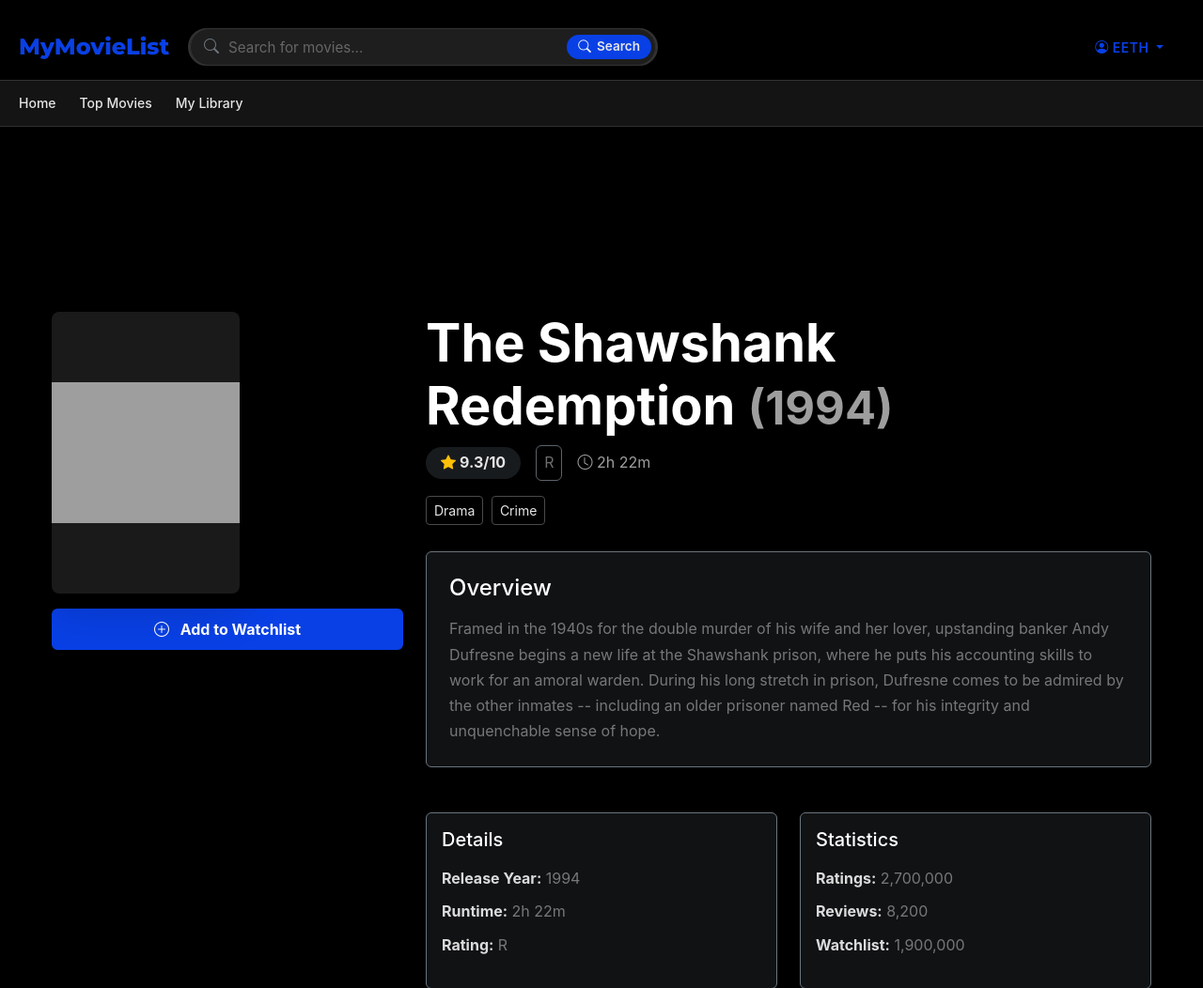
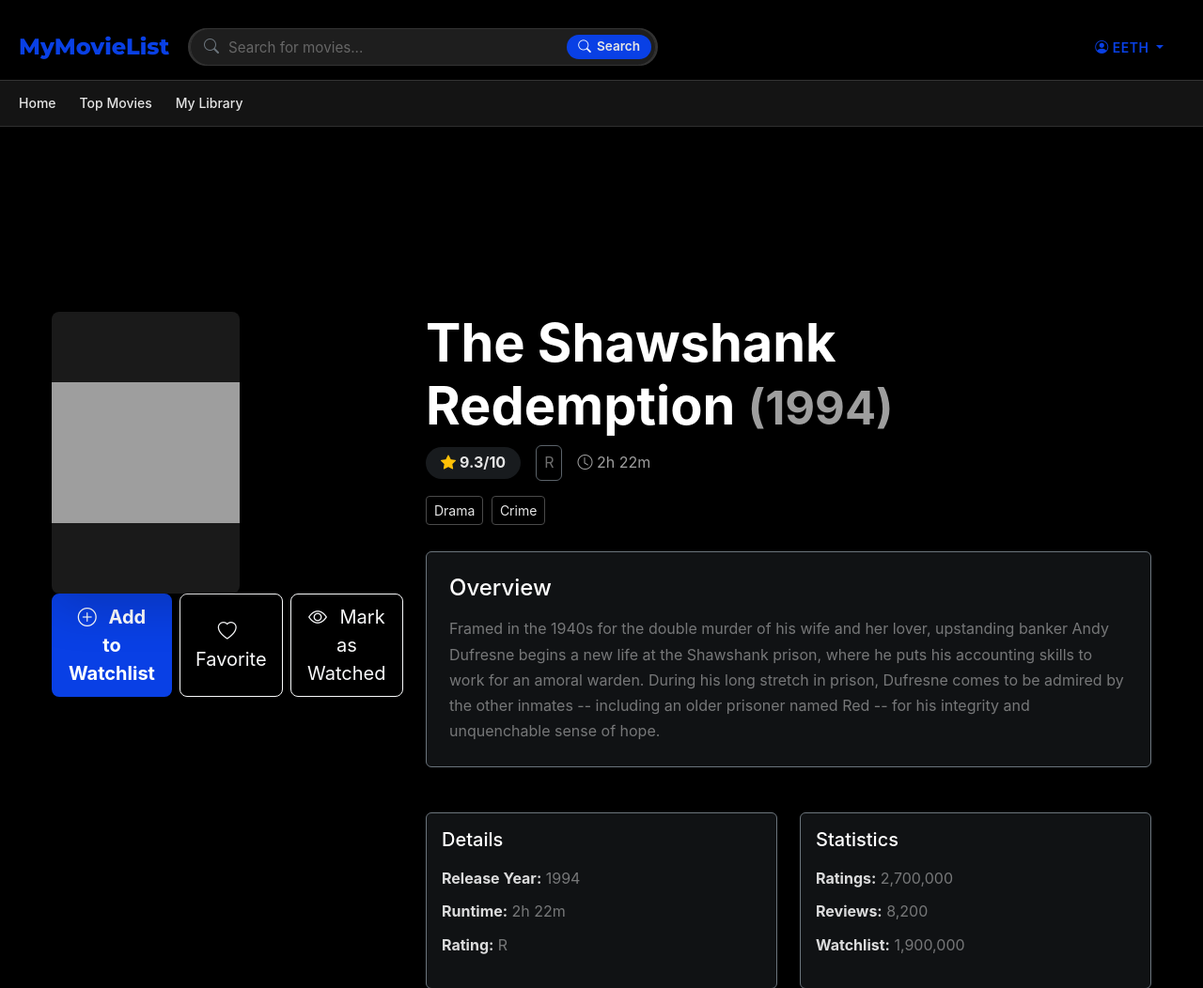
Before and after one commit to littledefbhe/MyMoveList_Website, a Flask app: page /movie/1 in a window 1280 px wide. Shown: the top 1052 px of the page at 94% size. Run offline with Flask 3, Linux system fonts and the light colour scheme; a user stored in the database is signed in; grey boxes are pictures that could not be loaded.

Commit message:
Changed the format of the UI buttons on movie cards and added new buttons

```diff
--- a/board/static/js/watchlist.js
+++ b/board/static/js/watchlist.js
@@ -1,7 +1,62 @@
-// Watchlist functionality
-async function toggleWatchlist(movieId) {
+// Helper function to show notification
+function showNotification(message, type = 'success') {
+    const notification = document.createElement('div');
+    notification.className = `notification ${type} show`;
+    notification.textContent = message;
+    document.body.appendChild(notification);
+
+    // Remove notification after 3 seconds
+    setTimeout(() => {
+        notification.classList.add('fade-out');
+        setTimeout(() => notification.remove(), 300);
+    }, 3000);
+}
+
+// Add notification styles if they don't exist
+if (!document.getElementById('notification-styles')) {
+    const style = document.createElement('style');
+    style.id = 'notification-styles';
+    style.textContent = `
+        .notification {
+            position: fixed;
+            bottom: 20px;
+            right: 20px;
+            padding: 12px 24px;
+            border-radius: 4px;
+            color: white;
+            font-weight: 500;
+            z-index: 1000;
+            opacity: 0;
+            transform: translateY(20px);
+            transition: opacity 0.3s, transform 0.3s;
+            box-shadow: 0 4px 12px rgba(0, 0, 0, 0.15);
+        }
+
+        .notification.show {
+            opacity: 1;
+            transform: translateY(0);
+        }
+
+        .notification.success {
+            background-color: #28a745;
+        }
+
+        .notification.error {
+            background-color: #dc3545;
+        }
+
+        .fade-out {
+            opacity: 0 !important;
+            transform: translateY(20px) !important;
+        }
+    `;
+    document.head.appendChild(style);
+}
+
+// Generic function to toggle movie status
+async function toggleMovieStatus(endpoint, movieId, successMessage, errorMessage) {
     try {
-        const response = await fetch('/api/watchlist/toggle', {
+        const response = await fetch(`/api/${endpoint}/toggle`, {
             method: 'POST',
             headers: {
                 'Content-Type': 'application/json',
@@ -11,22 +66,47 @@ async function toggleWatchlist(movieId) {
         });
 
         if (!response.ok) {
-            throw new Error('Failed to update watchlist');
+            throw new Error(errorMessage);
         }
 
         const data = await response.json();
+        return { success: true, data };
+    } catch (error) {
+        console.error(`${errorMessage}:`, error);
+        showNotification(errorMessage, 'error');
+        return { success: false, error };
+    }
+}
 
-        // Update button state
-        const buttons = document.querySelectorAll(`.btn-watchlist[data-movie-id="${movieId}"]`);
+// Watchlist functionality
+async function toggleWatchlist(movieId) {
+    const { success, data } = await toggleMovieStatus(
+        'watchlist',
+        movieId,
+        'Failed to update watchlist'
+    );
+
+    if (success) {
+        // Update all watchlist buttons for this movie
+        const buttons = document.querySelectorAll(`[onclick*="toggleWatchlist(${movieId})"]`);
         buttons.forEach(button => {
+            const icon = button.querySelector('i');
             if (data.status === 'added to') {
-                button.classList.add('active');
-                button.innerHTML = '<i class="bi bi-check-circle"></i>';
+                button.classList.remove('btn-outline-light', 'btn-primary');
+                button.classList.add('btn-outline-danger');
+                if (icon) icon.className = 'bi bi-bookmark-check-fill';
                 button.title = 'Remove from watchlist';
+                if (button.textContent.includes('Add to Watchlist')) {
+                    button.innerHTML = '<i class="bi bi-bookmark-check-fill me-2"></i>Remove from Watchlist';
+                }
             } else {
-                button.classList.remove('active');
-                button.innerHTML = '<i class="bi bi-plus-circle"></i>';
+                button.classList.remove('btn-outline-danger');
+                button.classList.add('btn-outline-light', 'btn-primary');
+                if (icon) icon.className = 'bi bi-bookmark-plus';
                 button.title = 'Add to watchlist';
+                if (button.textContent.includes('Remove from Watchlist')) {
+                    button.innerHTML = '<i class="bi bi-plus-circle me-2"></i>Add to Watchlist';
+                }
             }
         });
 
@@ -36,22 +116,126 @@ async function toggleWatchlist(movieId) {
             movieCards.forEach(card => card.remove());
         }
 
-        return true;
-    } catch (error) {
-        console.error('Error updating watchlist:', error);
-        return false;
+        showNotification(`Movie ${data.status} your watchlist`);
     }
+
+    return success;
+}
+
+// Favorites functionality
+async function toggleFavorite(movieId) {
+    const { success, data } = await toggleMovieStatus(
+        'favorites',
+        movieId,
+        'Failed to update favorites'
+    );
+
+    if (success) {
+        // Update all favorite buttons for this movie
+        const buttons = document.querySelectorAll(`[onclick*="toggleFavorite(${movieId})"]`);
+        buttons.forEach(button => {
+            const icon = button.querySelector('i');
+            if (data.status === 'added to') {
+                button.classList.remove('btn-outline-light');
+                button.classList.add('btn-danger');
+                if (icon) icon.className = 'bi bi-heart-fill';
+                button.title = 'Remove from favorites';
+                if (button.textContent.includes('Favorite')) {
+                    button.innerHTML = '<i class="bi bi-heart-fill me-2"></i>Favorited';
+                }
+            } else {
+                button.classList.remove('btn-danger');
+                button.classList.add('btn-outline-light');
+                if (icon) icon.className = 'bi bi-heart';
+                button.title = 'Add to favorites';
+                if (button.textContent.includes('Favorited')) {
+                    button.innerHTML = '<i class="bi bi-heart me-2"></i>Favorite';
+                }
+            }
+        });
+
+        showNotification(`Movie ${data.status} your favorites`);
+    }
+
+    return success;
+}
+
+// Watched functionality
+async function toggleWatched(movieId) {
+    const { success, data } = await toggleMovieStatus(
+        'watched',
+        movieId,
+        'Failed to update watched status'
+    );
+
+    if (success) {
+        // Update all watched buttons for this movie
+        const buttons = document.querySelectorAll(`[onclick*="toggleWatched(${movieId})"]`);
+        buttons.forEach(button => {
+            const icon = button.querySelector('i');
+            if (data.status === 'marked as') {
+                button.classList.remove('btn-outline-light');
+                button.classList.add('btn-primary');
+                if (icon) icon.className = 'bi bi-eye-fill';
+                button.title = 'Mark as not watched';
+                if (button.textContent.includes('Mark as Watched')) {
+                    button.innerHTML = '<i class="bi bi-eye-fill me-2"></i>Watched';
+                }
+            } else {
+                button.classList.remove('btn-primary');
+                button.classList.add('btn-outline-light');
+                if (icon) icon.className = 'bi bi-eye';
+                button.title = 'Mark as watched';
+                if (button.textContent.includes('Watched')) {
+                    button.innerHTML = '<i class="bi bi-eye me-2"></i>Mark as Watched';
+                }
+            }
+        });
+
+        showNotification(`Movie ${data.status} watched`);
+    }
+
+    return success;
 }
 
 // Initialize event listeners when DOM is loaded
 document.addEventListener('DOMContentLoaded', () => {
-    // Add click handlers to all watchlist buttons
-    document.querySelectorAll('.btn-watchlist').forEach(button => {
-        button.addEventListener('click', (e) => {
+    // Handle all button clicks using event delegation
+    document.addEventListener('click', (e) => {
+        // Watchlist buttons
+        let button = e.target.closest('[onclick^="toggleWatchlist"]');
+        if (button) {
             e.preventDefault();
             e.stopPropagation();
-            const movieId = button.getAttribute('data-movie-id');
-            toggleWatchlist(movieId);
-        });
+            const match = button.getAttribute('onclick').match(/toggleWatchlist\((\d+)\)/);
+            if (match && match[1]) {
+                toggleWatchlist(match[1]);
+            }
+            return;
+        }
+
+        // Favorite buttons
+        button = e.target.closest('[onclick^="toggleFavorite"]');
+        if (button) {
+            e.preventDefault();
+            e.stopPropagation();
+            const match = button.getAttribute('onclick').match(/toggleFavorite\((\d+)\)/);
+            if (match && match[1]) {
+                toggleFavorite(match[1]);
+            }
+            return;
+        }
+
+        // Watched buttons
+        button = e.target.closest('[onclick^="toggleWatched"]');
+        if (button) {
+            e.preventDefault();
+            e.stopPropagation();
+            const match = button.getAttribute('onclick').match(/toggleWatched\((\d+)\)/);
+            if (match && match[1]) {
+                toggleWatched(match[1]);
+            }
+            return;
+        }
     });
 });
--- a/board/templates/movie_detail.html
+++ b/board/templates/movie_detail.html
@@ -18,12 +18,28 @@
             </div>
 
             {% if current_user.is_authenticated %}
-                <button class="btn {% if in_watchlist %}btn-outline-danger{% else %}btn-primary{% endif %} w-100 mt-3 py-2 fw-bold"
-                        id="watchlistBtn"
-                        data-movie-id="{{ movie.id }}">
-                    <i class="bi {% if in_watchlist %}bi-dash-circle{% else %}bi-plus-circle{% endif %} me-2"></i>
-                    {% if in_watchlist %}Remove from Watchlist{% else %}Add to Watchlist{% endif %}
-                </button>
+                <div class="d-flex gap-2 mb-3">
+                    <!-- Watchlist Button -->
+                    <button class="btn btn-lg flex-fill {% if in_watchlist %}btn-outline-danger{% else %}btn-primary{% endif %} py-2 fw-bold"
+                            onclick="toggleWatchlist({{ movie.id }});">
+                        <i class="bi {% if in_watchlist %}bi-dash-circle{% else %}bi-plus-circle{% endif %} me-2"></i>
+                        {% if in_watchlist %}Remove from Watchlist{% else %}Add to Watchlist{% endif %}
+                    </button>
+
+                    <!-- Favorites Button -->
+                    <button class="btn btn-lg flex-fill {% if movie in current_user.favorites %}btn-danger{% else %}btn-outline-light{% endif %} py-2"
+                            onclick="toggleFavorite({{ movie.id }});">
+                        <i class="bi {% if movie in current_user.favorites %}bi-heart-fill{% else %}bi-heart{% endif %} me-2"></i>
+                        {% if movie in current_user.favorites %}Favorited{% else %}Favorite{% endif %}
+                    </button>
+
+                    <!-- Watched Button -->
+                    <button class="btn btn-lg flex-fill {% if movie in current_user.watched_movies %}btn-primary{% else %}btn-outline-light{% endif %} py-2"
+                            onclick="toggleWatched({{ movie.id }});">
+                        <i class="bi {% if movie in current_user.watched_movies %}bi-eye-fill{% else %}bi-eye{% endif %} me-2"></i>
+                        {% if movie in current_user.watched_movies %}Watched{% else %}Mark as Watched{% endif %}
+                    </button>
+                </div>
             {% endif %}
         </div>
 
```
Also changed, not shown: board/templates/index.html (+19 -5 lines), board/templates/library.html (+13 -9 lines), instance/movielist.db.
